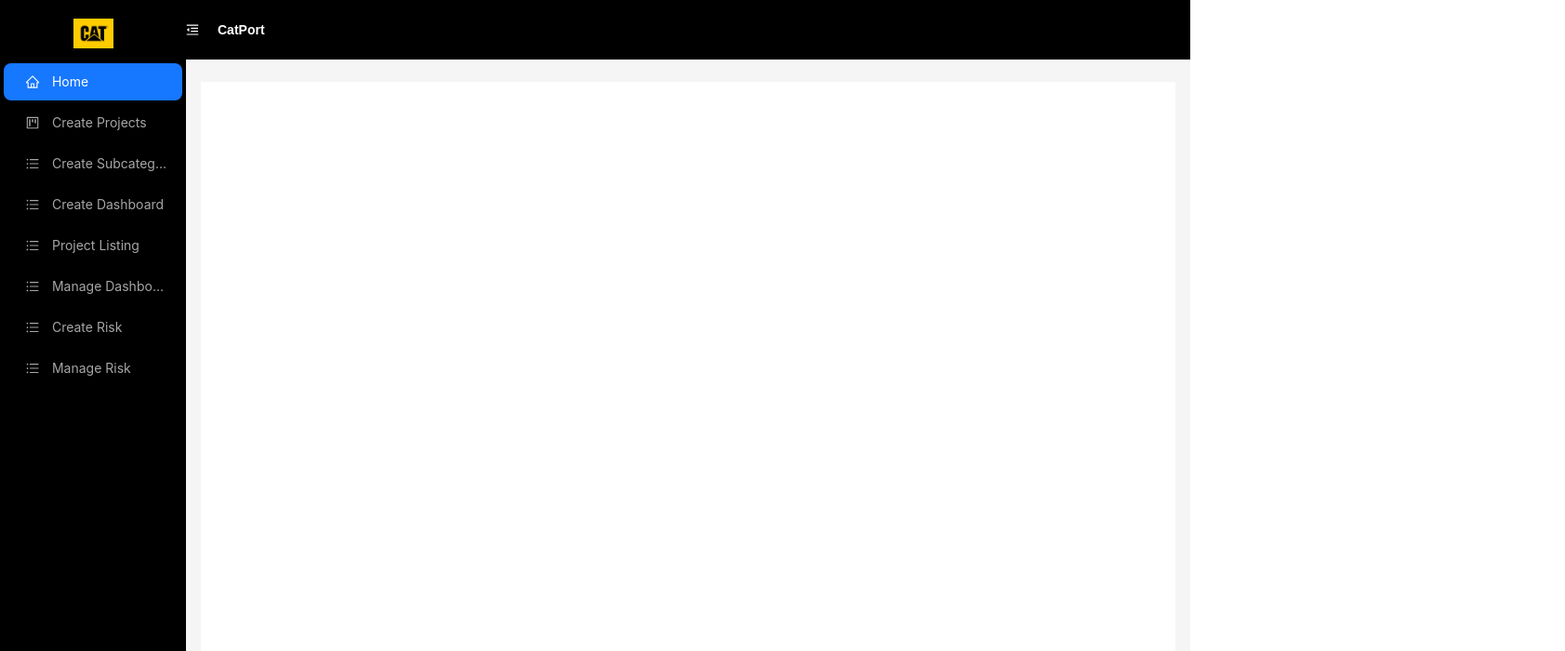
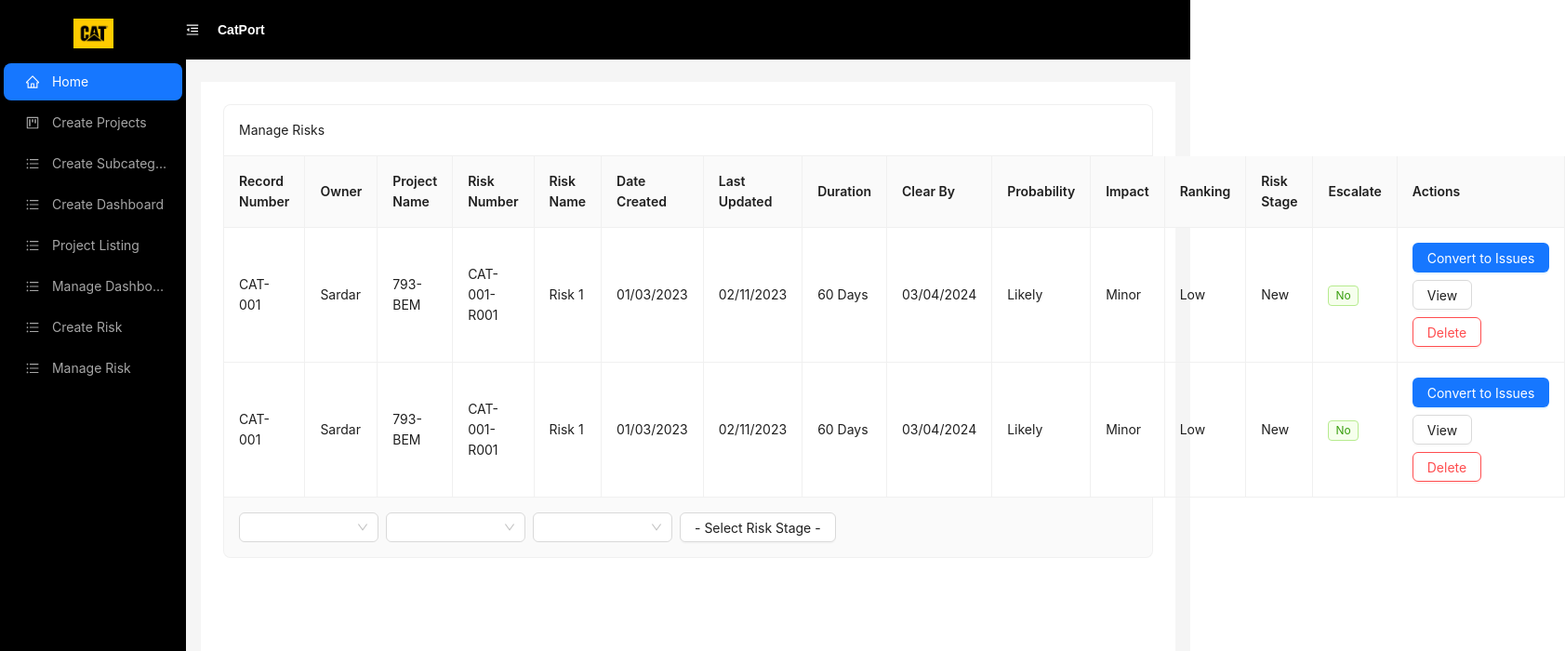
Before and after one commit to cjavierr/ENGR498_24024_Frontend, a React (Create React App) app in the folder catport/: page /manageRisk in a window 1280 px wide. Shown: the top 700 px of the page at 93% size, 1683 px wide, since content can reach past the window. Built offline with nearby package versions, Linux system fonts and the light colour scheme.

Commit message:
Saving progress to continue on other device, mostly variable name changes

```diff
--- a/catport/src/components/layouts/sidenav.tsx
+++ b/catport/src/components/layouts/sidenav.tsx
@@ -18,8 +18,8 @@ const SideNav = () => {
     const handleCreateSubCategoriesClick = () => {
         history('/createSubcategories');
     }
-    const handleCreateProjectListingClick = () => {
-        history('/createProjectListing');
+    const handleProjectListingClick = () => {
+        history('/projectListing');
     }
     const handleCreateDashboardClick = () => {
         history('/createDashboard');
@@ -30,8 +30,8 @@ const SideNav = () => {
     const handleCreateRiskClick = () => {
         history('/createRisk');
     }
-    const handleCreateManageRiskClick = () => {
-        history('/createManageRisk');
+    const handleManageRiskClick = () => {
+        history('/manageRisk');
     }
     return (
         <div style={{background: "#000000" }}>
@@ -61,7 +61,7 @@ const SideNav = () => {
                     <UnorderedListOutlined/>
                     <span> Create Dashboard</span>
                 </Menu.Item>
-                <Menu.Item key="5" onClick={handleCreateProjectListingClick} >
+                <Menu.Item key="5" onClick={handleProjectListingClick} >
                     <UnorderedListOutlined/>
                     <span> Project Listing</span>
                 </Menu.Item>
@@ -73,7 +73,7 @@ const SideNav = () => {
                     <UnorderedListOutlined/>
                     <span> Create Risk</span>
                 </Menu.Item>
-                <Menu.Item key="8" onClick={handleCreateManageRiskClick} >
+                <Menu.Item key="8" onClick={handleManageRiskClick} >
                     <UnorderedListOutlined/>
                     <span> Manage Risk</span>
                 </Menu.Item>
--- a/catport/src/components/pages/createManageRisk.tsx
+++ b/catport/src/components/pages/manageRisk.tsx
@@ -24,13 +24,10 @@ interface RiskRecord {
 
 const ManageRisk: React.FC = () => {
   const columns: ColumnsType<RiskRecord> = [
-    // ... Define columns based on the structure from the image
-    // Example column definition:
     {
         title: 'Record Number',
         dataIndex: 'recordNumber',
         key: 'recordNumber',
-        // Assume that we might want to add filters or sorters later
       },
       {
         title: 'Owner',
@@ -138,6 +135,23 @@ const ManageRisk: React.FC = () => {
         ranking: 'Low',
         riskStage: 'New',
         escalate: 'No',
+      },
+      {
+        key: '2',
+        recordNumber: 'CAT-001',
+        owner: 'Sardar',
+        projectName: '793-BEM',
+        riskNumber: 'CAT-001-R001',
+        riskName: 'Risk 1',
+        dateCreated: '01/03/2023',
+        lastUpdated: '02/11/2023',
+        duration: '60 Days',
+        clearBy: '03/04/2024',
+        probability: 'Likely',
+        impact: 'Minor',
+        ranking: 'Low',
+        riskStage: 'New',
+        escalate: 'No',
       }
   ];
 
--- a/catport/src/components/pages/createProjectListing.tsx
+++ b/catport/src/components/pages/projectListing.tsx
@@ -2,6 +2,7 @@ import React from "react";
 import { Table, Button, Input, Select } from "antd";
 import { SearchOutlined } from "@ant-design/icons";
 import { ColumnType } from "antd/es/table";
+import { useNavigate } from "react-router-dom";
 
 const { Option } = Select;
 
@@ -19,7 +20,12 @@ interface ProjectRecord {
 
 // Function to generate table column with text filter
 function tableColumnTextFilterConfig<T>(): ColumnType<T> {
-  const searchInputHolder: { current: Input | null } = { current: null };
+  const searchInputHolder: { current: typeof Input | null } = { current: null };
+  const history = useNavigate();
+
+  const handleRiskClick = (projectNumber: any) => {
+    history('/createRisk', { state: { projectNumber } });
+  };
 
   return {
     filterDropdown: ({ setSelectedKeys, selectedKeys, confirm, clearFilters }) => (
@@ -114,7 +120,7 @@ const ProjectListing: React.FC = () => {
     // Add more columns as needed
   ];
 
-  const data: Pr[] = [
+  const data: any[] = [
     // Sample data
     { key: '1', recordNumber: '001', owner: 'Derrick', ownerOrg: '793-BEM', dashboardNumber: 'CAT-001-D1001', dashboardName: 'LMT-793-BEM', dateCreated: '5/1/2023', lastUpdated: '6/1/2023', escalate: 'No' },
     { key: '2', recordNumber: '002', owner: 'Derrick', ownerOrg: '794-BEM', dashboardNumber: 'CAT-001-D1002', dashboardName: 'LMT-794-BEM', dateCreated: '6/1/2023', lastUpdated: '6/1/2023', escalate: 'No' },
--- a/catport/src/config/ApplicationRoutes.tsx
+++ b/catport/src/config/ApplicationRoutes.tsx
@@ -5,10 +5,10 @@ import CreateProject from '../components/pages/createProject';
 import MainLayout from '../components/layouts/MainLayout';
 import CreateDashboard from '../components/pages/createDashboard';
 import CreateSubcategories from '../components/pages/createSubcategories';
-import ProjectListing from '../components/pages/createProjectListing';
+import ProjectListing from '../components/pages/projectListing';
 import ManageDashboard from '../components/pages/createManageDashboard';
 import CreateRisk from '../components/pages/createRisk';
-import ManageRisk from '../components/pages/createManageRisk';
+import ManageRisk from '../components/pages/manageRisk';
 import LoginPage from '../components/pages/logIn';
 import SignUp from '../components/pages/signup';
 import Dashboard from '../components/pages/dashboard';
@@ -29,10 +29,10 @@ const ApplicationRoutes: React.FC = () => {
                 <Route path="/createProject" element={<CreateProject />} />
                 <Route path="/createDashboard" element={<CreateDashboard />} />
                 <Route path="/createSubcategories" element={<CreateSubcategories />} />
-                <Route path="/createProjectListing" element={<ProjectListing />} />
+                <Route path="/projectListing" element={<ProjectListing />} />
                 <Route path="/createManageDashboard" element={<ManageDashboard />} />
                 <Route path="/createRisk" element={<CreateRisk />} />
-                <Route path="/createManageRisk" element={<ManageRisk />} />
+                <Route path="/manageRisk" element={<ManageRisk />} />
                 <Route path="/dashboard" element={<Dashboard />} />
               </Routes>
             </MainLayout>
```
